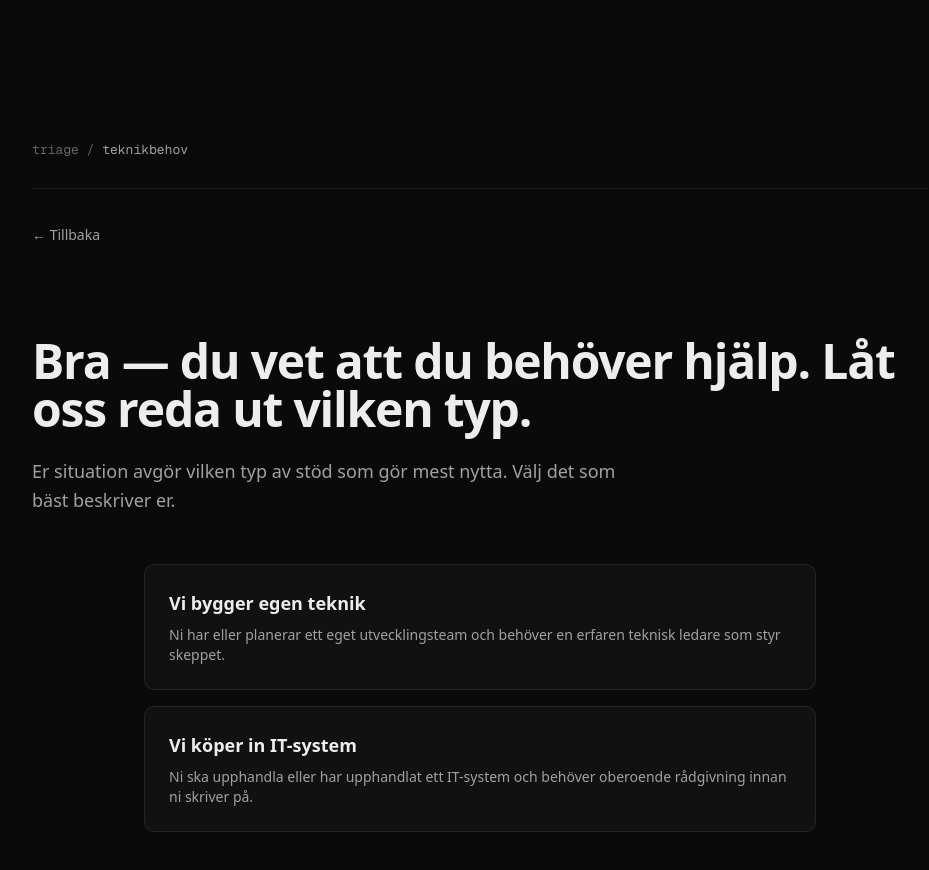
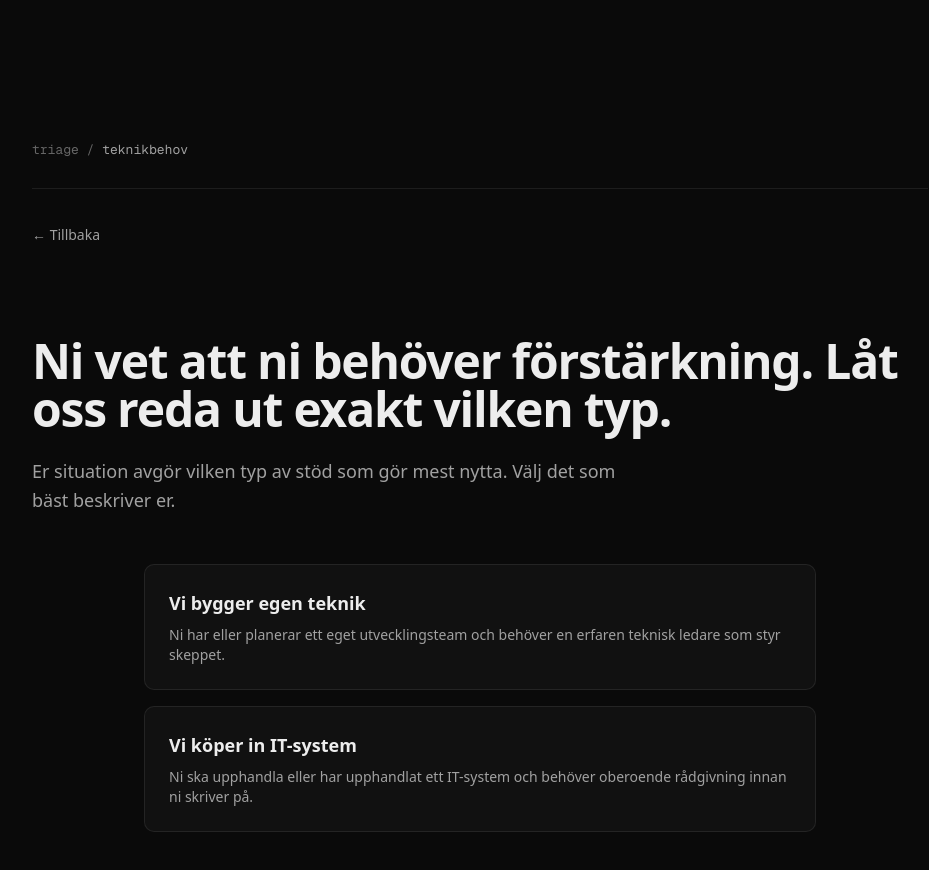
Before and after one commit to rthunborg/enhancior.se, a Next.js app: page /teknikbehov in a window 1280 px wide. Shown: the top 870 px of the page, without its empty margins (160-1089 px from the left). Built offline with nearby package versions, Linux system fonts and the light colour scheme.

Commit message:
update text

```diff
--- a/src/app/teknikbehov/page.tsx
+++ b/src/app/teknikbehov/page.tsx
@@ -13,7 +13,7 @@ export default function TeknikbehovPage() {
     <PathwayShell breadcrumbSegments={[{ label: "teknikbehov" }]}>
       <div className="mb-16 md:mb-24 lg:mb-32">
         <h1 className="text-3xl sm:text-4xl lg:text-5xl font-bold tracking-tight text-[#EDEDED] mb-6">
-          Bra — du vet att du behöver hjälp. Låt oss reda ut vilken typ.
+        Ni vet att ni behöver förstärkning. Låt oss reda ut exakt vilken typ.
         </h1>
         <p className="text-lg text-[#A1A1A1] max-w-[600px] leading-relaxed mb-12">
           Er situation avgör vilken typ av stöd som gör mest nytta. Välj det som
```
